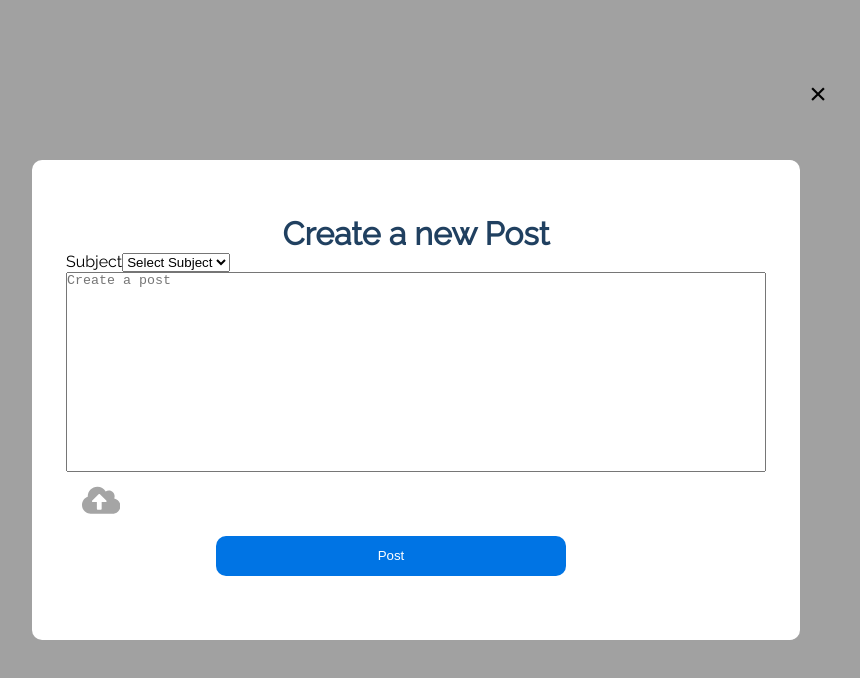
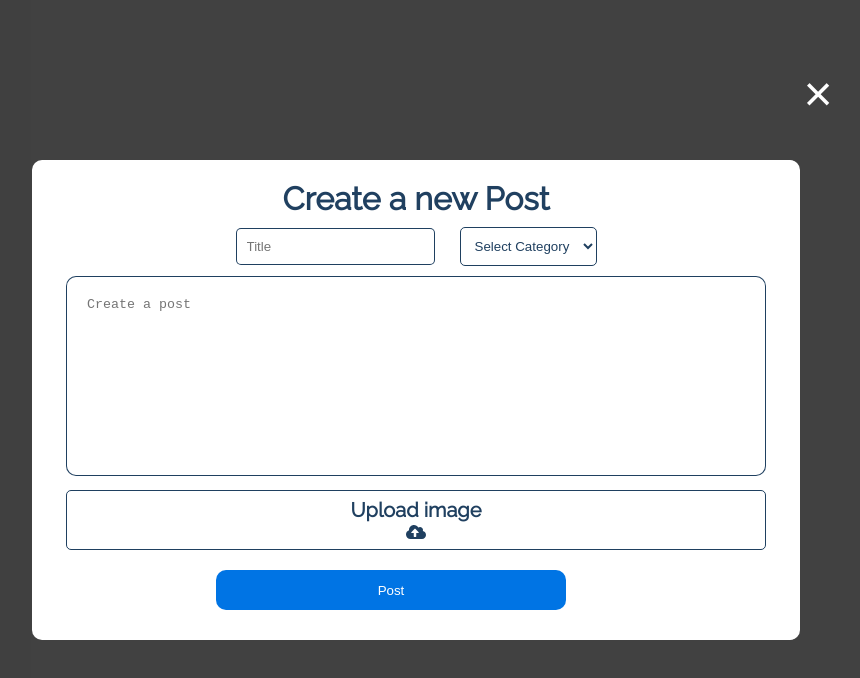
Before and after one commit to rkotchamp/tactical_hub_frontend, a React (Vite) app: page /create-post in a window 1280 px wide. Shown: the top 678 px of the page, without its empty margins (224-1084 px from the left). Built offline with nearby package versions, Linux system fonts and the light colour scheme; no server answers; a web font is replaced by a local one.

Commit message:
created and continued styling the modal pop

```diff
--- a/package.json
+++ b/package.json
@@ -11,7 +11,7 @@
   },
   "dependencies": {
     "@mui/icons-material": "^5.14.11",
-    "@mui/material": "^5.14.11",
+    "@mui/material": "^5.14.13",
     "axios": "^1.5.1",
     "firebase": "^10.4.0",
     "js-cookie": "^3.0.5",
--- a/src/Components/AvatarProfile/AvatarProfile.jsx
+++ b/src/Components/AvatarProfile/AvatarProfile.jsx
@@ -1,10 +1,12 @@
+import Avatar from "@mui/material/Avatar";
+
 import "./AvatarProfile.css";
 
 // eslint-disable-next-line react/prop-types
 function AvatarProfile({ avatar }) {
   return (
     <div className="profile">
-      <img src={avatar} alt="" />
+      <Avatar sx={{ width: 50, height: 50 }} src={avatar ? avatar : null} />
     </div>
   );
 }
--- a/src/Components/NavBar/NavBar.css
+++ b/src/Components/NavBar/NavBar.css
@@ -69,6 +69,7 @@ li:hover {
     background-color: var(--mainColor);
     transition: 1s;
     transform: translateY(-100vh);
+    z-index: 100;
   }
 
   .navAndProfile .responsive_nav {
--- a/src/Components/newPosts/NewPosts.css
+++ b/src/Components/newPosts/NewPosts.css
@@ -20,6 +20,6 @@
   overflow: hidden;
 }
 .PostInput:focus {
-  border: 3px solid #1183d6;
+  border: 3px solid #d9d9d9;
   outline: none;
 }
--- a/src/Components/newPosts/NewPosts.jsx
+++ b/src/Components/newPosts/NewPosts.jsx
@@ -2,7 +2,7 @@ import AvatarProfile from "../AvatarProfile/AvatarProfile";
 import avatar from "../../assets/profile.jpg";
 import "./NewPosts.css";
 
-function NewPosts() {
+function NewPosts({ openModalUp }) {
   return (
     <div className="newPostContainer">
       <AvatarProfile avatar={avatar} />
@@ -11,6 +11,7 @@ function NewPosts() {
           type="text"
           placeholder="Create a Post"
           className="PostInput"
+          onClick={openModalUp}
         />
       </form>
       <div className="textContent"></div>
--- a/src/Pages/CreatePostPage/CreatePost.css
+++ b/src/Pages/CreatePostPage/CreatePost.css
@@ -2,10 +2,12 @@
   position: fixed;
   width: 100%;
   height: 100%;
-  background-color: #a1a1a1;
+  background-color: rgba(0, 0, 0, 0.7);
   display: flex;
   justify-content: center;
   align-items: center;
+  /* transform: translate(-50%, -50%); */
+  z-index: 100;
 }
 
 .main__Text {
@@ -23,6 +25,8 @@
   flex-direction: column;
   align-items: center;
   justify-content: center;
+  animation-name: slideIn;
+  animation-duration: 0.5s;
 }
 
 .filesInput {
@@ -34,24 +38,32 @@
   z-index: -1;
 }
 .labels {
-  width: 10%;
-  height: 50px;
-  font-size: 2.4em;
+  width: 100%;
+  height: 60px;
+  font-size: 20px;
   font-weight: 700;
-  color: #a5a5a5;
-  background-color: transparent;
-  border: none;
+  color: rgba(1, 38, 74, 0.88);
+  /* background-color: transparent; */
+  border: 1px solid rgba(1, 38, 74, 0.88);
   border-radius: 5px;
   display: flex;
   align-items: center;
   justify-content: center;
   flex-direction: column;
+  margin: 10px 0;
 }
 
 .text__area_input {
   width: 700px;
   height: 200px;
   resize: none;
+  padding: 20px 20px;
+  border-radius: 10px;
+  border: 1px solid rgba(1, 38, 74, 0.88);
+}
+.text__area_input:focus {
+  border: 2px solid #0074e4;
+  outline: none;
 }
 
 .wrapper {
@@ -84,47 +96,78 @@
   margin-top: 10px;
   margin-bottom: 10px;
 }
+.trashImage {
+  color: #ff6e6e;
+  cursor: pointer;
+}
 
 .exit {
   width: 60px;
   height: 60px;
-  font-size: 30px;
+  font-size: 50px;
   background-color: transparent;
   border: none;
   top: 4rem;
   right: 13rem;
   position: fixed;
+  color: #fff;
 }
-/* .navAndProfile nav {
-    position: fixed;
-    top: 0;
-    left: 0;
-    height: 100%;
-    width: 100%;
-    display: flex;
-    flex-direction: column;
-    align-items: center;
-    justify-content: center;
-    gap: 1.5rem;
-    background-color: var(--mainColor);
-    transition: 1s;
-    transform: translateY(-100vh);
-  } */
 
-/* .PostInput {
-    width: 300px;
-    height: 50px;
-    padding: 15px 0px 15px 20px;
+.selectDiv {
+  display: flex;
+  justify-content: center;
+  align-items: center;
+  gap: 20px;
+  margin: 10px 0;
+}
+.selectDiv select {
+  background-color: transparent;
+  padding: 10px;
+  border-radius: 5px;
+  border: 1px solid rgba(1, 38, 74, 0.88);
+  color: rgba(1, 38, 74, 0.88);
+}
 
-    border-radius: 20px;
-    border: 3px solid #d9d9d9;
-    resize: none;
-    overflow: hidden;
-  } */
+.titleAndCategory {
+  display: flex;
+  justify-content: center;
+  align-items: center;
+  gap: 5px;
+}
+#subject {
+  padding: 10px;
+  border-radius: 5px;
+  border: 1px solid rgba(1, 38, 74, 0.88);
+  color: rgba(1, 38, 74, 0.88);
+}
+#subject:focus {
+  border: 2px solid #0074e4;
+  outline: none;
+}
 
-/* width: 0.1px;
-  height: 0.1px;
-  overflow: hidden;
-  opacity: 0;
-  position: absolute;
-  z-index: -1; */
+@keyframes slideIn {
+  0% {
+    transform: translateX(100%);
+  }
+  100% {
+    transform: translateX(0%);
+  }
+}
+
+@media only screen and (max-width: 600px) {
+  .main__post__body {
+    width: 90%;
+  }
+
+  .text__area_input {
+    width: 350px;
+    height: 100px;
+  }
+  .exit {
+    font-size: 40px;
+    right: 2rem;
+  }
+  .btnTabLogsPost {
+    margin-left: 100px;
+  }
+}
--- a/src/Pages/CreatePostPage/CreatePost.jsx
+++ b/src/Pages/CreatePostPage/CreatePost.jsx
@@ -1,4 +1,6 @@
 import { useForm } from "react-hook-form";
+import { useState } from "react";
+import { DevTool } from "@hookform/devtools";
 import { FaCloudUploadAlt, FaRegTrashAlt } from "react-icons/fa";
 import Button from "../../Components/Button/Button";
 
@@ -6,7 +8,37 @@ import { Link } from "react-router-dom";
 import "./CreatePost.css";
 
 function CreatePost({ closeModal }) {
-  //   const [register] = useForm();
+  //Hooks
+  const [imageSelection, setImageSelection] = useState("Upload image");
+  const [upload, setUpload] = useState(true);
+  const form = useForm();
+  const { register, control, handleSubmit, formState } = form;
+
+  //Functions / methods
+
+  const handleFormSubmit = (data) => {
+    console.log(data);
+  };
+
+  const handleImageSelection = (e) => {
+    const tagInput = e.target;
+    if (tagInput.files.length > 0) {
+      setImageSelection(tagInput.files[0].name);
+      setUpload(false);
+    } else {
+      setImageSelection("Upload image");
+      setUpload(true);
+    }
+    // console.log(tagInput.files[0].name);
+  };
+
+  const handleDeleteImage = () => {
+    const theFile = document.getElementById("image");
+    theFile.value = null;
+    setImageSelection("Upload image");
+    setUpload(true);
+  };
+
   return (
     <div className="create__post__container">
       <div className="main__post__body">
@@ -14,18 +46,37 @@ function CreatePost({ closeModal }) {
           &times;
         </button>
         <h2 className="main__Text">Create a new Post</h2>
-        <form action="">
-          <div>
-            <label htmlFor="subjects">Subject</label>
-            <select name="" id="subjects">
-              <option value="">Select Subject</option>
-              <option value="">Swat tactics</option>
-              <option value="">Police Office</option>
-              <option value="">Cyber Attacks</option>
-              <option value="">New Recruits</option>
-              <option value="">Agriculture</option>
-              <option value="">Others</option>
-            </select>
+        <form onSubmit={handleSubmit(handleFormSubmit)} noValidate>
+          <div className="titleAndCategory">
+            <div className="titleDiv">
+              <label htmlFor="title"></label>
+              <input
+                type="text"
+                id="subject"
+                placeholder="Title"
+                {...register("category", {
+                  required: "Enter a title",
+                })}
+              />
+            </div>
+            <div className="selectDiv">
+              <label htmlFor="category"></label>
+              <select
+                id="category"
+                {...register("category", {
+                  required: "Select one of the options",
+                })}
+                defaultValue="others"
+              >
+                <option value="">Select Category</option>
+                <option value="Swat tactics">Swat tactics</option>
+                <option value="Police Office">Police Office</option>
+                <option value="Cyber Attacks">Cyber Attacks</option>
+                <option value="New Recruits">New Recruits</option>
+                <option value="Agriculture">Agriculture</option>
+                <option value="Others">Others</option>
+              </select>
+            </div>
           </div>
           <div>
             <textarea
@@ -35,15 +86,30 @@ function CreatePost({ closeModal }) {
               rows="10"
               placeholder="Create a post"
               className="text__area_input"
+              {...register("content", { required: "Write a post" })}
             ></textarea>
           </div>
           <div className="wrapper">
             <div>
               <label htmlFor="image" className="labels">
-                <FaCloudUploadAlt />
+                {imageSelection}
+                {upload && <FaCloudUploadAlt />}
+                {/* <FaCloudUploadAlt /> */}
               </label>
-              <input type="file" id="image" className="filesInput" />
+              <input
+                type="file"
+                id="image"
+                className="filesInput"
+                {...register("image", { required: "Add an image" })}
+                onChange={handleImageSelection}
+              />
             </div>
+            {imageSelection !== "Upload image" && (
+              <div className="trashImage" onClick={handleDeleteImage}>
+                <FaRegTrashAlt /> Delete selected image
+              </div>
+            )}
+
             <div>
               <Button
                 text="Post"
@@ -53,13 +119,7 @@ function CreatePost({ closeModal }) {
             </div>
           </div>
         </form>
-        {/* <div>
-          <Button
-            text="Cancel"
-            NewclassName="btnCancelPost"
-            onClick={closeModal}
-          />
-        </div> */}
+        {/* <DevTool control={control} /> */}
       </div>
     </div>
   );
--- a/src/Pages/HomePage/Home.jsx
+++ b/src/Pages/HomePage/Home.jsx
@@ -18,7 +18,6 @@ function Home() {
 
   const closModal = () => {
     setModalVisible(false);
-    console.log(modalVisible);
   };
 
   return (
@@ -28,7 +27,7 @@ function Home() {
       <div className="homeContainer">
         <SideNavCompo />
         <div className="post">
-          <NewPosts />
+          <NewPosts openModalUp={openModal} />
           <div className="articlePosts">
             <Posts />
             <Posts />
```
Also changed, not shown: src/Components/Login/Login.jsx (+25 -11 lines), src/Pages/ProfilePage/ProfilePage.css (+23 -2 lines), src/Pages/ProfilePage/ProfilePage.jsx (+23 -3 lines), 1 other file (tests, documents, lock files or other folders).
